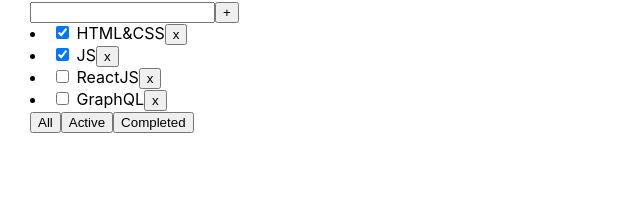
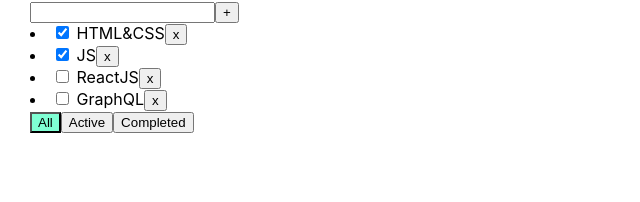
Before and after one commit to gapyoqq/ToDoList, a React (Create React App) app: page / in a window 1280 px wide. Shown: the part 89-291 px from the top of the page, without its empty margins (0-640 px from the left). Built offline with nearby package versions, Linux system fonts and the light colour scheme.

Commit message:
Lesson 4 commits

```diff
--- a/src/App.css
+++ b/src/App.css
@@ -6,3 +6,16 @@
 .App > div {
   margin-right: 50px;
 }
+
+
+.error {
+  border: red 1px solid;
+}
+
+.error-message {
+  color: red;
+}
+
+.active-filter {
+  background-color: aquamarine;
+}
--- a/src/App.tsx
+++ b/src/App.tsx
@@ -19,14 +19,23 @@
 
     let [filter, setFilter] = useState<FilterValuesType>('all')
 
+
+    function changeStatus(taskId: string, isDone: boolean) {
+        let task = tasks.find((t) => t.id === taskId)
+        if (task) {
+            task.isDone = isDone
+        }
+        setTasks([...tasks])
+    }
+
     function removeTask(id: string) {
         let filteredTasks = tasks.filter((t) => t.id !== id
         )
         setTasks(filteredTasks)
     }
 
-    function addTask (newTaskTitle: string) {
-        let newTask = { id: v1(), title: newTaskTitle, isDone: false}
+    function addTask(newTaskTitle: string) {
+        let newTask = {id: v1(), title: newTaskTitle, isDone: false}
         let newTasks = [newTask, ...tasks]
         setTasks(newTasks)
     }
@@ -58,6 +67,8 @@
                 tasks={tasksForTodoList}
                 changeFilter={changeFilter}
                 addTask={addTask}
+                changeStatus={changeStatus}
+                filter={filter}
             />
             {/*<Todolist removeTask={removeTask}
                       title="Songs"
--- a/src/Todolist.tsx
+++ b/src/Todolist.tsx
@@ -1,5 +1,8 @@
-import React, {ChangeEvent, useState,KeyboardEvent} from 'react';
+import React, {ChangeEvent, useState, KeyboardEvent} from 'react';
 import {FilterValuesType} from "./App";
+
+
+
 
 export type TaskType = {
     id: string
@@ -13,23 +16,33 @@
     tasks: Array<TaskType>
     removeTask: (id: string) => void
     changeFilter: (value: FilterValuesType) => void
-    addTask: (newTaskTitle:string)=>void
+    addTask: (newTaskTitle: string) => void
+    changeStatus: (taskId: string, isDone: boolean) => void
+    filter: FilterValuesType
 }
 
 export function Todolist(props: PropsType) {
     const [newTaskTitle, setNewTaskTitle] = useState('')
+    const [errorMyMessage, setErrorMyMessage] = useState<string  | null>(null)
 
-    const onNewTitleChangeHandler = (e:ChangeEvent<HTMLInputElement>) => { setNewTaskTitle(e.currentTarget.value)
+    const onNewTitleChangeHandler = (e: ChangeEvent<HTMLInputElement>) => {
+        setNewTaskTitle(e.currentTarget.value)
     }
-    const onKeyPressHandler = (e:KeyboardEvent<HTMLInputElement>) => {
+    const onKeyPressHandler = (e: KeyboardEvent<HTMLInputElement>) => {
+        setErrorMyMessage(null)
         if (e.charCode == 13) {
             props.addTask(newTaskTitle)
             setNewTaskTitle('')
         }
     }
     const addTask = () => {
-        props.addTask(newTaskTitle)
+        if (newTaskTitle.trim() !== '') {
+            props.addTask(newTaskTitle.trim())
             setNewTaskTitle('')
+        }
+        else {
+            setErrorMyMessage('Title is requred')
+        }
     }
     const onAllClickHandler = () => {
         props.changeFilter('all')
@@ -45,28 +58,42 @@
     return <div>
         <h3>{props.title}</h3>
         <div>
-            <input onKeyPress={onKeyPressHandler}
+            <input
+                className={errorMyMessage ? 'error' : ''}
+                onKeyPress={onKeyPressHandler}
                 value={newTaskTitle}
                 onChange={onNewTitleChangeHandler}/>
             <button onClick={addTask}>
-            +</button>
+                +
+            </button>
+
+            {errorMyMessage && <div className='error-message'>{errorMyMessage}</div>}
+
         </div>
         {
             props.tasks.map(t => {
                 const onRemoveHandler = () => {
                     props.removeTask(t.id)
                 }
-                return <li key={t.id}><input type="checkbox" checked={t.isDone}/> <span>{t.title}</span>
+                const onChangeHandler = (e: ChangeEvent<HTMLInputElement>) => {
+                    props.changeStatus(t.id, e.currentTarget.checked)
+                }
+
+                return <li key={t.id}><input
+                    type="checkbox"
+                    onChange={onChangeHandler}
+                    checked={t.isDone}
+                /> <span>{t.title}</span>
                     <button onClick={onRemoveHandler}>x
                     </button>
                 </li>
             })
         }
         <div>
-            <button onClick={onAllClickHandler}>All</button>
-            <button onClick={onActiveClickHandler}>Active
+            <button className={props.filter === 'all'? 'active-filter': ''} onClick={onAllClickHandler}>All</button>
+            <button className={props.filter === 'active'? 'active-filter': ''} onClick={onActiveClickHandler}>Active
             </button>
-            <button onClick={onCompletedClickHandler}>Completed
+            <button className={props.filter === 'completed'? 'active-filter': ''} onClick={onCompletedClickHandler}>Completed
             </button>
         </div>
     </div>
```
Lines whose indentation alone changed are shown as unchanged.
